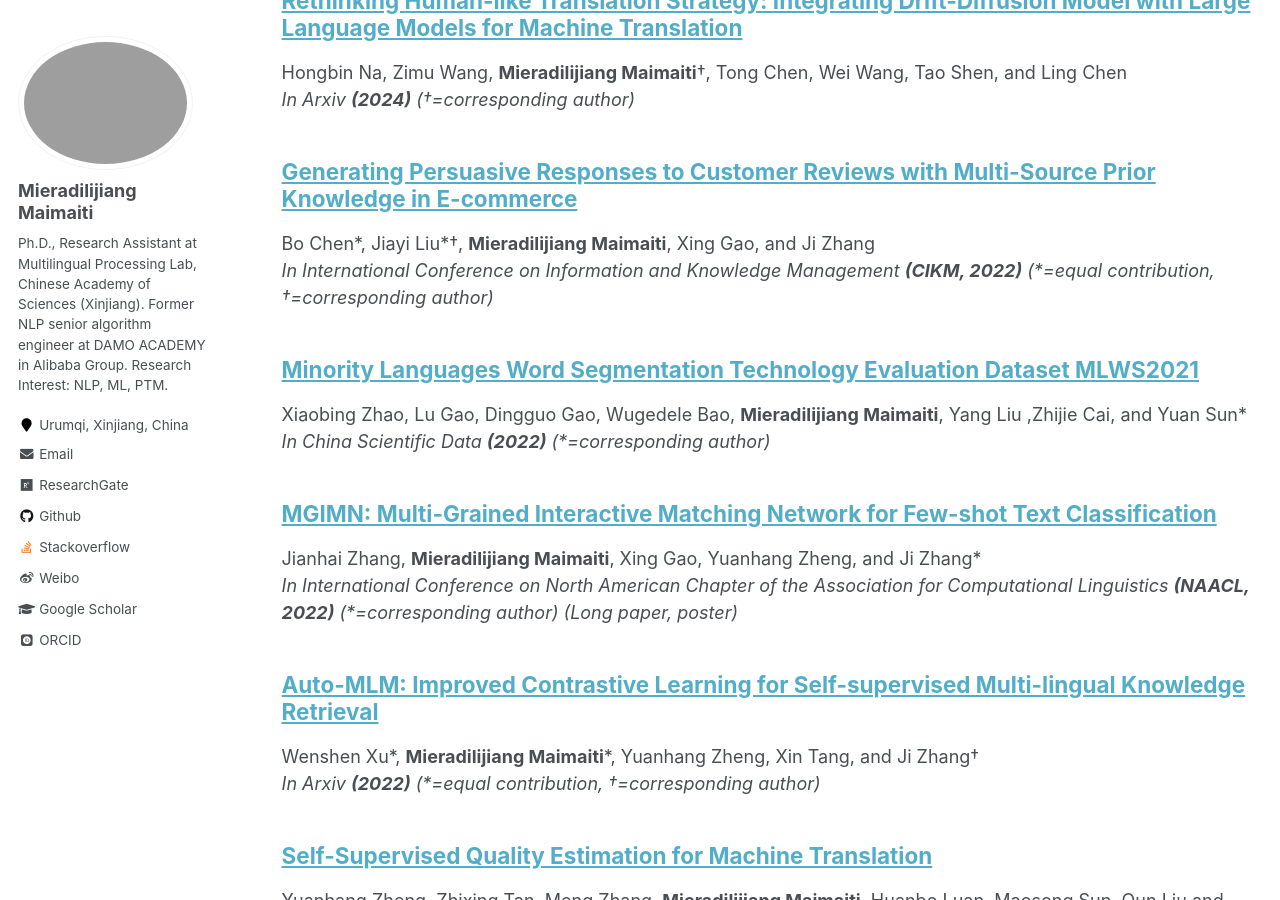
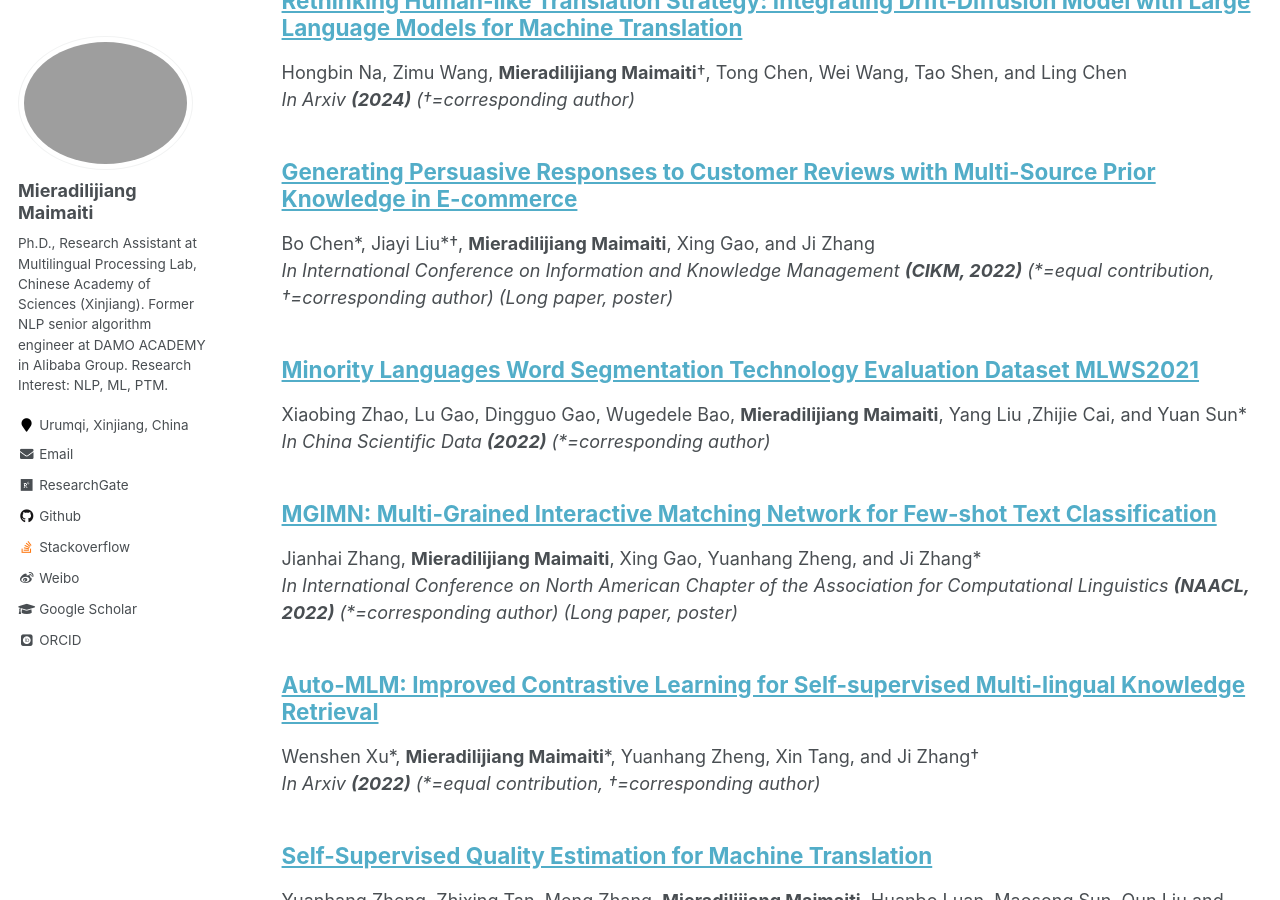
Before and after one commit to miradel51/miradel51.github.io, a Jekyll site: the page built from _pages/publications.md, in a window 1280 px wide and 900 px high, scrolled down 888 px. Built offline with Jekyll 4.4.1, drawn with Linux system fonts in a browser that asks for light colours; some web fonts are replaced.

Commit message:
Update 2022_cikm_generate_response.md
revised cikm paper info

```diff
--- a/_publications/2022_cikm_generate_response.md
+++ b/_publications/2022_cikm_generate_response.md
@@ -5,7 +5,7 @@ permalink: /publication/2022_cikm_generate_response
 excerpt: ''
 date: 2022-08-13
 author: Bo Chen*, Jiayi Liu*†, <b>Mieradilijiang Maimaiti</b>, Xing Gao, and Ji Zhang
-conference: In International Conference on Information and Knowledge Management <b>(CIKM, 2022)</b> (*=equal contribution, †=corresponding author)
+conference: In International Conference on Information and Knowledge Management <b>(CIKM, 2022)</b> (*=equal contribution, †=corresponding author) (Long paper, poster)
 venue: ''
 paperurl: ''
 citation: '<br>
```
